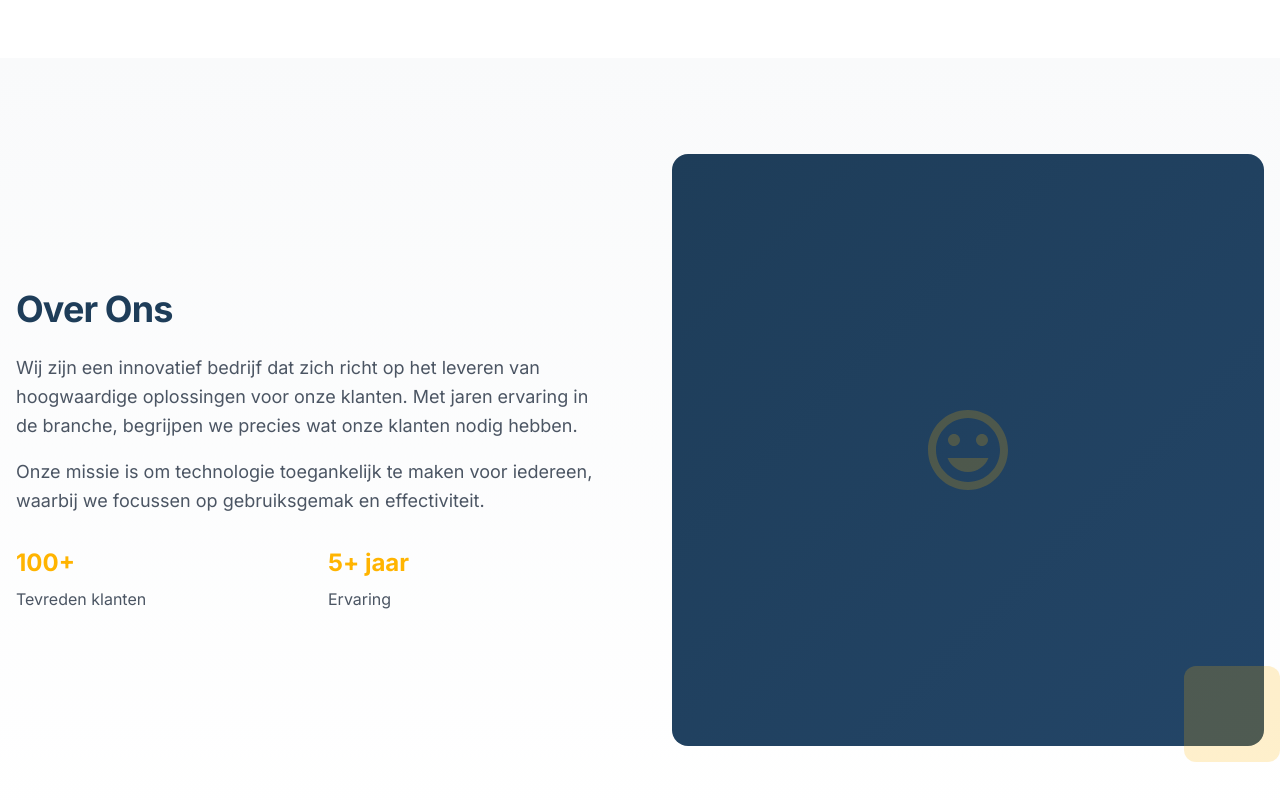
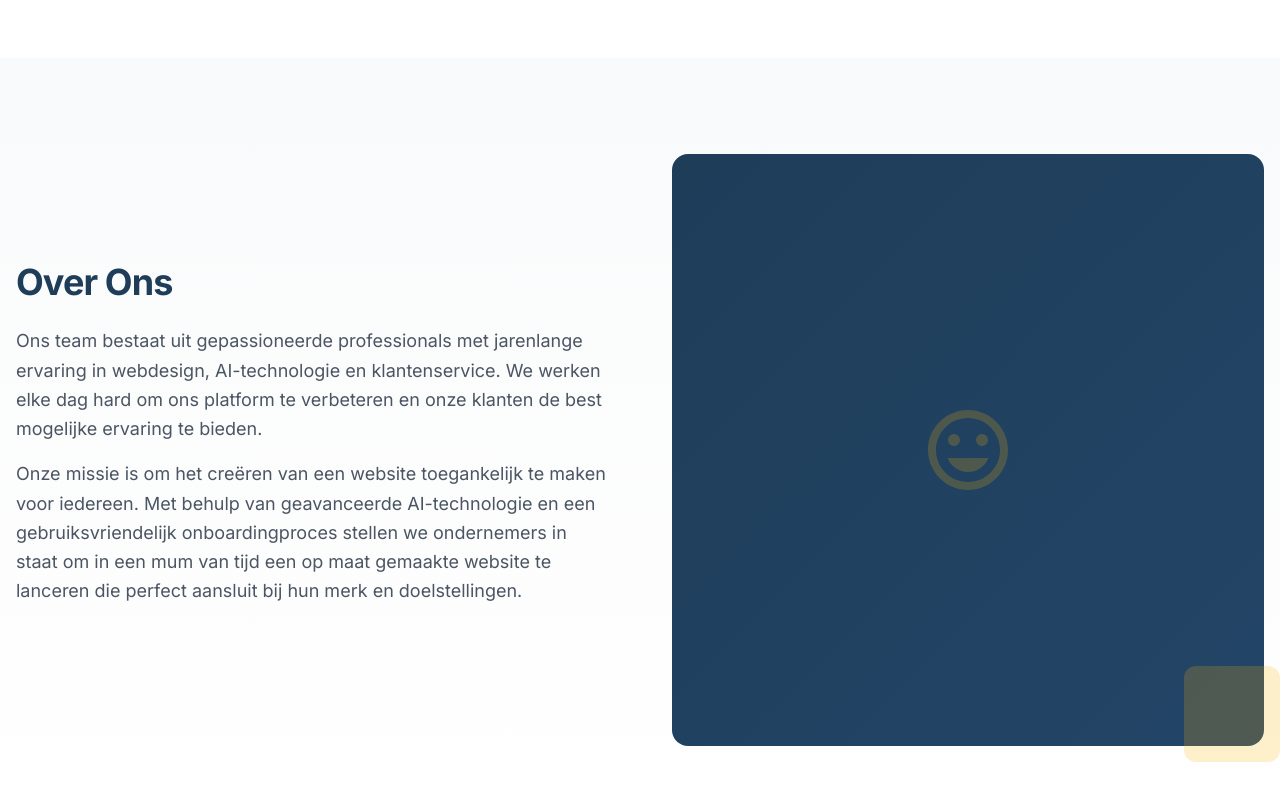
Before and after one commit to rpnsnoeren/SitePrime, a Next.js app: page / in a window 1280 px wide. Shown: the part 4071-4871 px from the top of the page. Built offline with nearby package versions, Linux system fonts and the light colour scheme.

Commit message:
tekst prev

```diff
--- a/src/app/components/sections/About.tsx
+++ b/src/app/components/sections/About.tsx
@@ -12,14 +12,13 @@ const About: FC = () => {
             </h2>
             <div className="space-y-4">
               <p className="text-lg text-gray-600 leading-relaxed">
-                Wij zijn een innovatief bedrijf dat zich richt op het leveren van hoogwaardige oplossingen voor onze klanten. Met jaren ervaring in de branche, begrijpen we precies wat onze klanten nodig hebben.
-              </p>
+              Ons team bestaat uit gepassioneerde professionals met jarenlange ervaring in webdesign, AI-technologie en klantenservice. We werken elke dag hard om ons platform te verbeteren en onze klanten de best mogelijke ervaring te bieden.              </p>
               <p className="text-lg text-gray-600 leading-relaxed">
-                Onze missie is om technologie toegankelijk te maken voor iedereen, waarbij we focussen op gebruiksgemak en effectiviteit.
-              </p>
+              Onze missie is om het creëren van een website toegankelijk te maken voor iedereen. Met behulp van geavanceerde AI-technologie en een gebruiksvriendelijk onboardingproces stellen we ondernemers in staat om in een mum van tijd een op maat gemaakte website te lanceren die perfect aansluit bij hun merk en doelstellingen.              </p>
             </div>
 
             <div className="mt-8 grid grid-cols-2 gap-8">
+              {/* Stats tijdelijk uitgeschakeld
               <div>
                 <h3 className="text-2xl font-bold text-[#FFB400] mb-2">100+</h3>
                 <p className="text-gray-600">Tevreden klanten</p>
@@ -28,6 +27,7 @@ const About: FC = () => {
                 <h3 className="text-2xl font-bold text-[#FFB400] mb-2">5+ jaar</h3>
                 <p className="text-gray-600">Ervaring</p>
               </div>
+              */}
             </div>
           </div>
 
```
